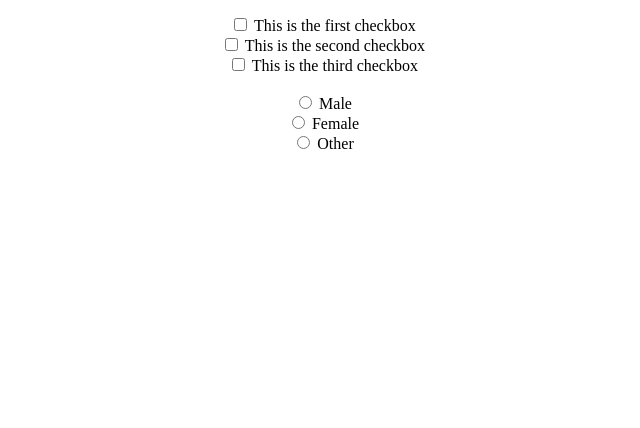
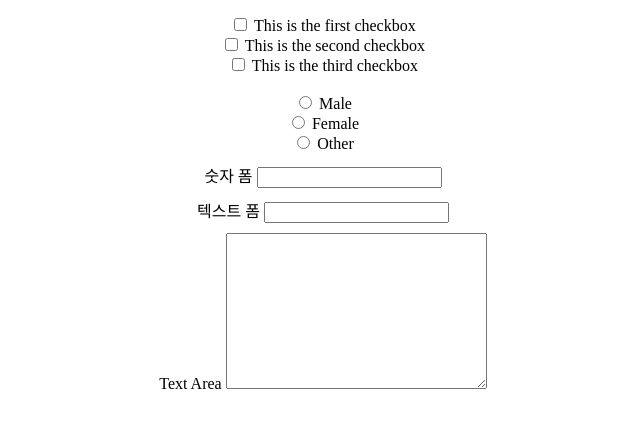
Before and after one commit to swdqa/swdqa.github.io, a plain HTML site: page rcu/radiobutton.htm in a window 1280 px wide. Shown: the part 104-532 px from the top of the page, without its empty margins (317-957 px from the left). Drawn offline with Linux system fonts and the light colour scheme.

Commit message:
Add Form Test(number, text, text_area)

```diff
--- a/rcu/radiobutton.htm
+++ b/rcu/radiobutton.htm
@@ -22,6 +22,10 @@ h2 {
 a:visited{
 
 text-decoration:none;
+}
+
+div{
+	margin-top:10px;
 }
 </style>
 </head>
@@ -58,7 +62,19 @@ h2 {
 <form action="">
   <input type="radio" name="gender" value="male"> Male<br>
   <input type="radio" name="gender" value="female"> Female<br>
-  <input type="radio" name="gender" value="other"> Other
+  <input type="radio" name="gender" value"other"> Other
+  <div>
+	  <label for="number">숫자 폼</label>
+	  <input type="number" name="number">
+  </div>
+  <div>
+	  <label for="text">텍스트 폼</label>
+	  <input type="text" name="text">
+  </div>
+  <div>
+	  <label for="text_area">Text Area</label>
+	  <textarea name="text_area" id="text_area" cols="30" rows="10"></textarea>
+  </div>
 </form>
 
 </div>
```
Lines whose indentation alone changed are shown as unchanged.
